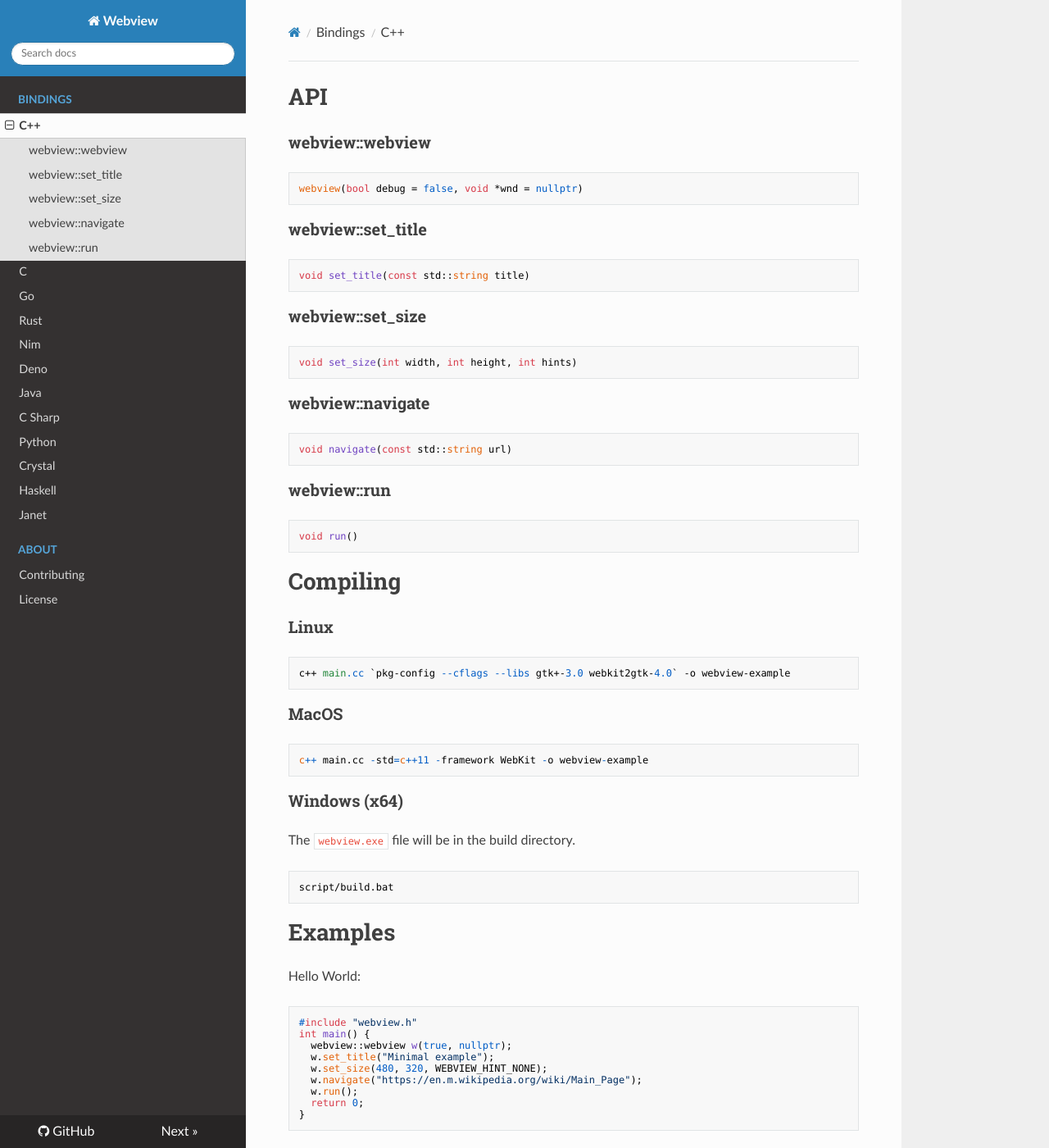
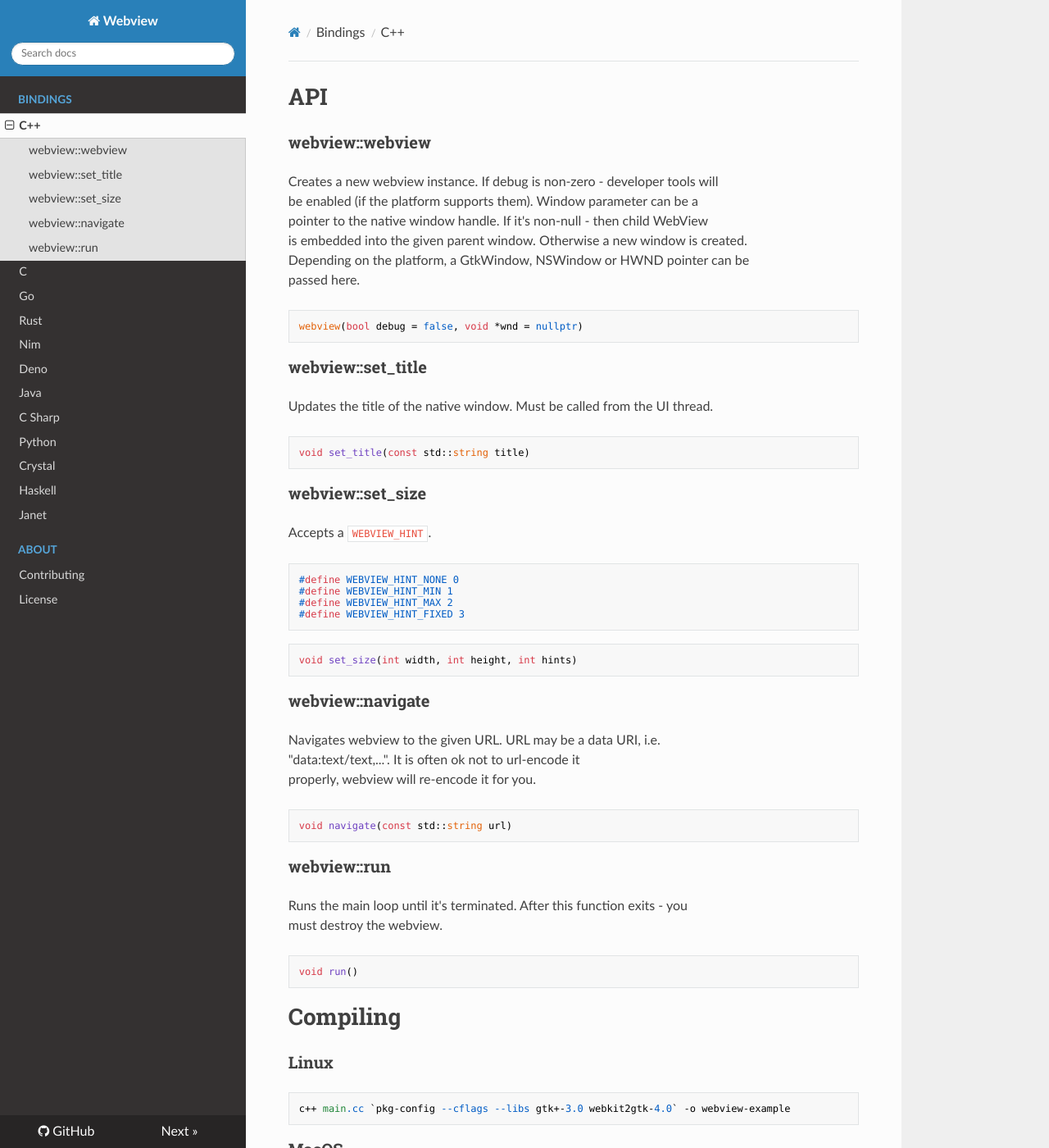
Before and after one commit to webview/docs, an MkDocs documentation site: the page built from docs/bindings/cpp.md, in a window 1280 px wide and 1400 px high. Shown: the whole window at 82% size. Built offline with MkDocs 1.6.1, drawn with Linux system fonts in a browser that asks for light colours; nearby versions of some CDN libraries.

Commit message:
Add some descriptions for C++

````diff
--- a/docs/bindings/cpp.md
+++ b/docs/bindings/cpp.md
@@ -1,26 +1,45 @@
 # API
 
 ### webview::webview
+Creates a new webview instance. If debug is non-zero - developer tools will
+be enabled (if the platform supports them). Window parameter can be a
+pointer to the native window handle. If it's non-null - then child WebView
+is embedded into the given parent window. Otherwise a new window is created.
+Depending on the platform, a GtkWindow, NSWindow or HWND pointer can be
+passed here.
 ```
 webview(bool debug = false, void *wnd = nullptr)
 ```
 
 ### webview::set_title
+Updates the title of the native window. Must be called from the UI thread.
 ```
 void set_title(const std::string title)
 ```
 
 ### webview::set_size
+Accepts a `WEBVIEW_HINT`.
+```
+#define WEBVIEW_HINT_NONE 0
+#define WEBVIEW_HINT_MIN 1
+#define WEBVIEW_HINT_MAX 2
+#define WEBVIEW_HINT_FIXED 3
+```
 ```
 void set_size(int width, int height, int hints)
 ```
 
 ### webview::navigate
+Navigates webview to the given URL. URL may be a data URI, i.e.
+"data:text/text,<html>...</html>". It is often ok not to url-encode it
+properly, webview will re-encode it for you.
 ```
 void navigate(const std::string url)
 ```
 
 ### webview::run
+Runs the main loop until it's terminated. After this function exits - you
+must destroy the webview.
 ```
 void run()
 ```
````
